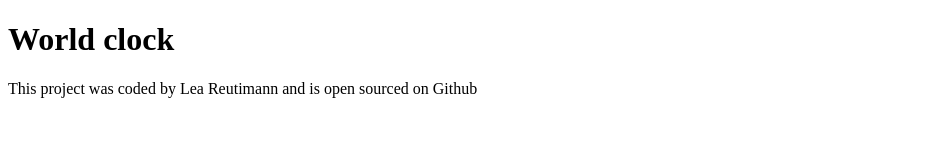
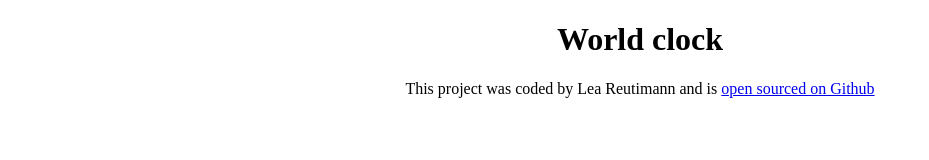
Before and after one commit to Leaprog/world-clock, a plain HTML site: page index.html in a window 1280 px wide. Shown: the whole page, without its empty margins (0-929 px from the left). Drawn offline with Linux system fonts and the light colour scheme.

Commit message:
added link to github

```diff
--- a/index.html
+++ b/index.html
@@ -10,7 +10,10 @@
   <body>
     <h1>World clock</h1>
     <footer>
-      This project was coded by Lea Reutimann and is open sourced on Github
+      This project was coded by Lea Reutimann and is
+      <a href="https://github.com/Leaprog/world-clock" target="_blank"
+        >open sourced on Github</a
+      >
     </footer>
     <script src="index.js"></script>
   </body>
--- a/style.css
+++ b/style.css
@@ -0,0 +1,6 @@
+h1 {
+  text-align: center;
+}
+footer {
+  text-align: center;
+}
```
